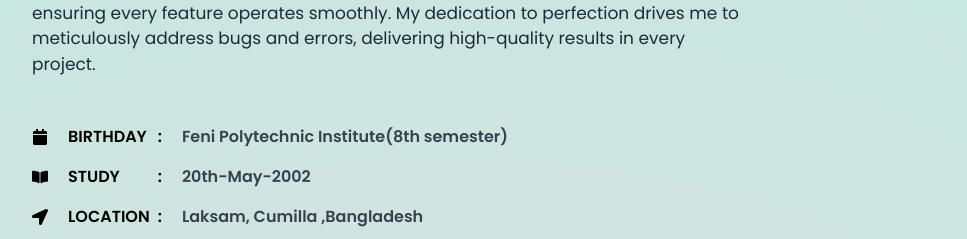
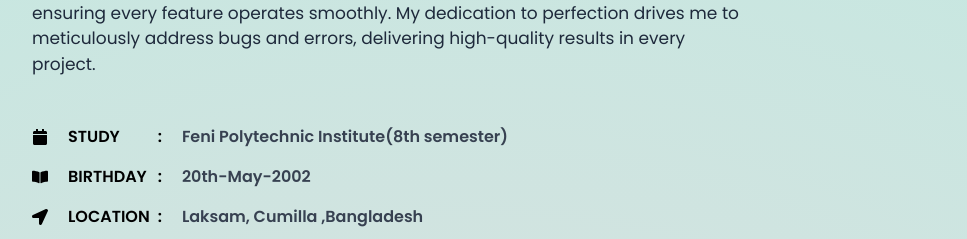
Before and after one commit to Mdshakhawatsa/portfolio, a React (Vite) app: page / in a window 1280 px wide. Shown: the part 980-1219 px from the top of the page, without its empty margins (176-1143 px from the left). Built offline with nearby package versions, Linux system fonts and the light colour scheme.

Commit message:
Update About.jsx

```diff
--- a/src/components/ABOUT/About.jsx
+++ b/src/components/ABOUT/About.jsx
@@ -45,11 +45,11 @@ const About = () => {
                         <div className='  gap-5'>
                             <div className='flex  items-center h-10 gap-5'>
                                 <FaCalendar />
-                                <h1 className='font-semibold'>BIRTHDAY</h1>
+                                <h1 className='font-semibold'>STUDY</h1>
                             </div>
                             <div className='flex h-10 items-center gap-5'>
                                 <FaBookOpen />
-                                <h1 className='font-semibold'>STUDY</h1>
+                                <h1 className='font-semibold'>BIRTHDAY</h1>
                             </div>
 
                             <div className='flex  h-10 items-center gap-5'>
```
